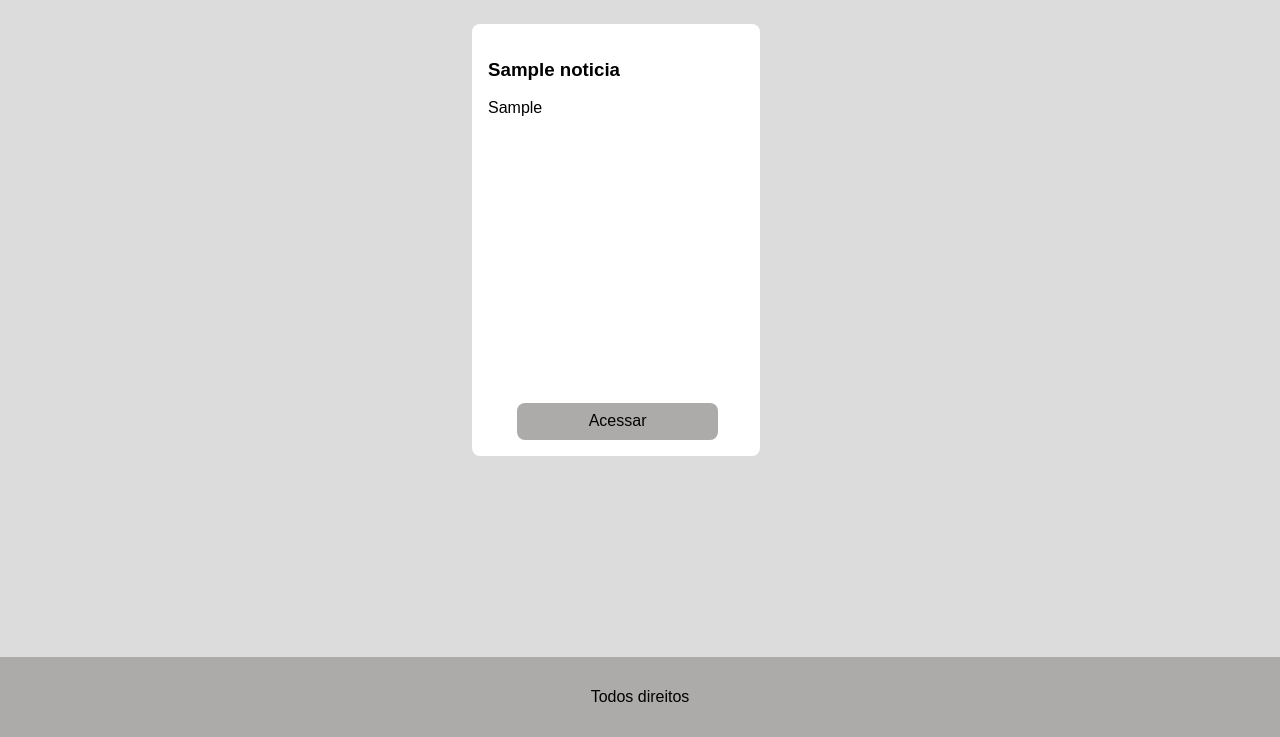
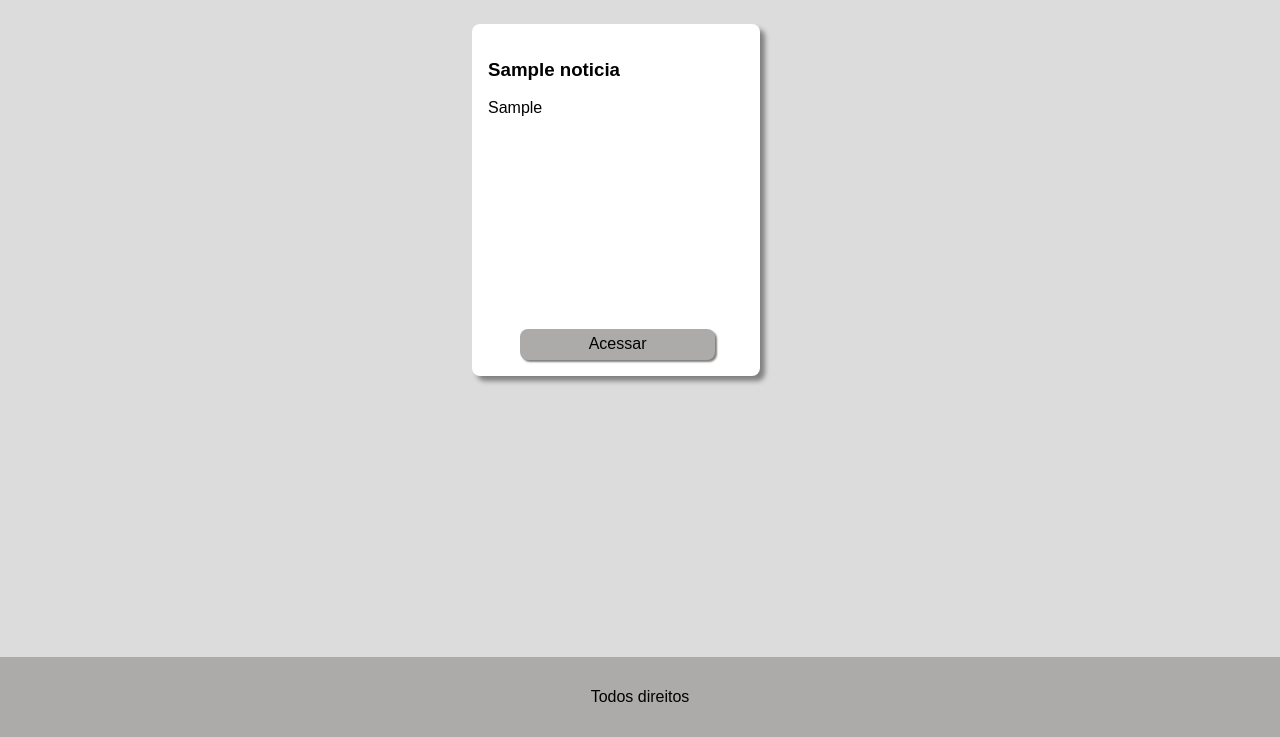
Before and after one commit to RafaelLima99/crud-noticia, a PHP site: page / in a window 1280 px wide. Shown: the part 63-800 px from the top of the page. Run offline with PHP 8.4, Linux system fonts and the light colour scheme; tables that the repository leaves empty hold one stand-in row (values such as "Sample post"); some libraries are stand-ins or nearby versions.

Commit message:
assets/css/style.css

```diff
--- a/assets/css/index.css
+++ b/assets/css/index.css
@@ -1,12 +1,13 @@
 /* contéudo
 ------------------------------------------------------*/
 .card {
+    box-shadow: 5px 5px 5px gray;
     background: white;
     grid-area:"card1";
     padding: 1em;
     /* border: 1px solid red; */
     border-radius: 0.5em;
-    height: 50vh;
+    height: 20em;
     width:  20vw;
     /* para quebrar o texto dentro da div */
     word-wrap: break-word;
@@ -30,14 +31,16 @@
     color: black;
     text-align: center;
     text-decoration: none;
+    box-shadow: 2px 2px 2px gray;
     width: 70%;
-    padding: 0.6em;
+    padding: 0.4em;
     background: rgb(172, 171, 169);
     border-radius: 0.5em;
 
 }
 
 .btn-acessar:hover {
+    transition: 1s;
     background: black;
     color:white;
 }
```
